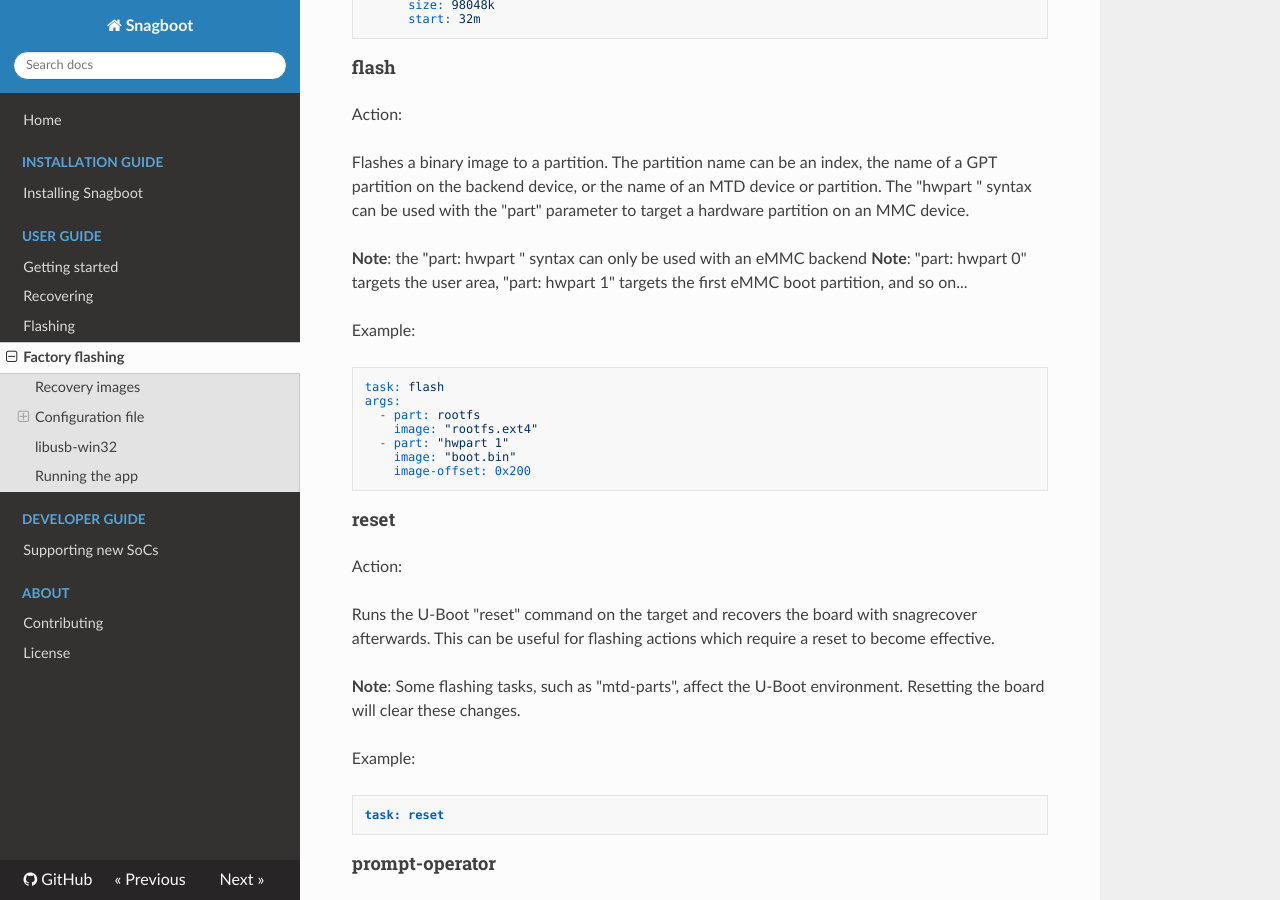
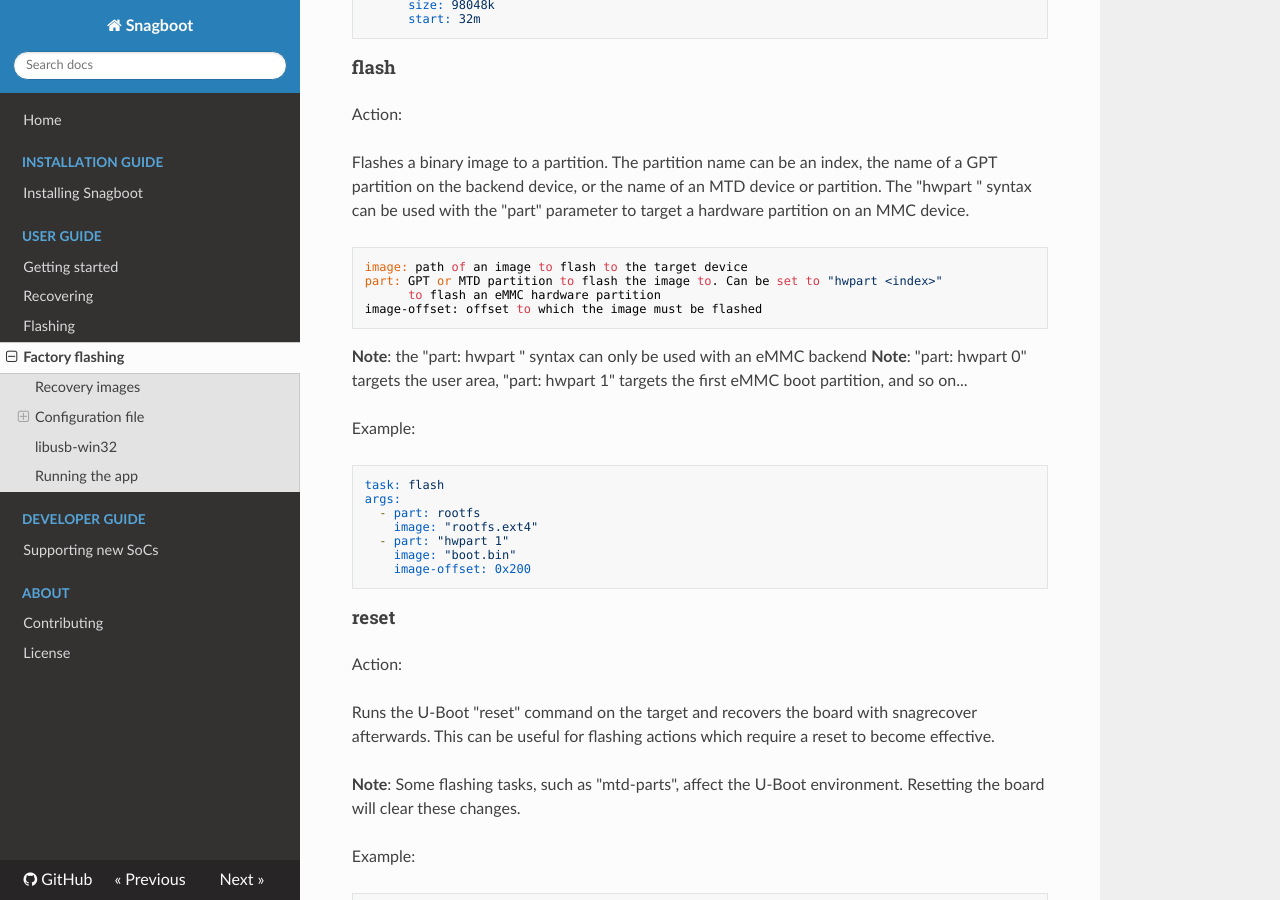
Before and after one commit to bootlin/snagboot, an MkDocs documentation site: the page built from docs/snagfactory.md, in a window 1280 px wide and 900 px high, scrolled down 3964 px. Built offline with MkDocs 1.6.1, drawn with Linux system fonts in a browser that asks for light colours; nearby versions of some CDN libraries.

Commit message:
docs: snagfactory: Describe flash task arguments
Signed-off-by: Romain Gantois <romain.gantois@bootlin.com>

````diff
--- a/docs/snagfactory.md
+++ b/docs/snagfactory.md
@@ -221,6 +221,13 @@
 partition. The "hwpart <hwpart_num>" syntax can be used with the "part" parameter
 to target a hardware partition on an MMC device.
 
+```
+image: path of an image to flash to the target device
+part: GPT or MTD partition to flash the image to. Can be set to "hwpart <index>"
+      to flash an eMMC hardware partition
+image-offset: offset to which the image must be flashed
+```
+
 **Note**: the "part: hwpart <part_num>" syntax can only be used with an eMMC backend
 **Note**: "part: hwpart 0" targets the user area, "part: hwpart 1" targets the first eMMC boot partition, and so on...
 
````
